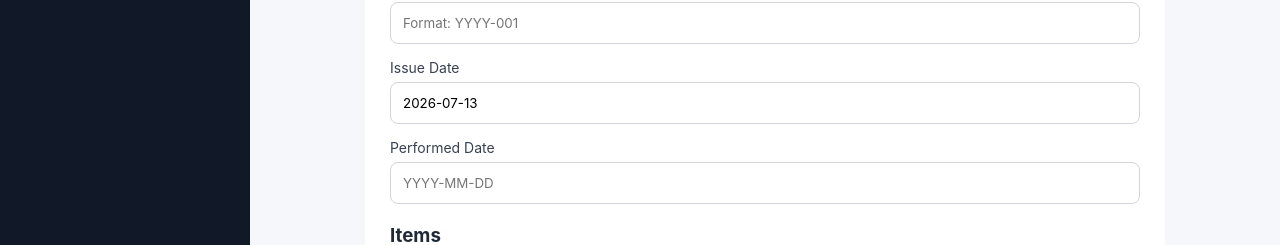
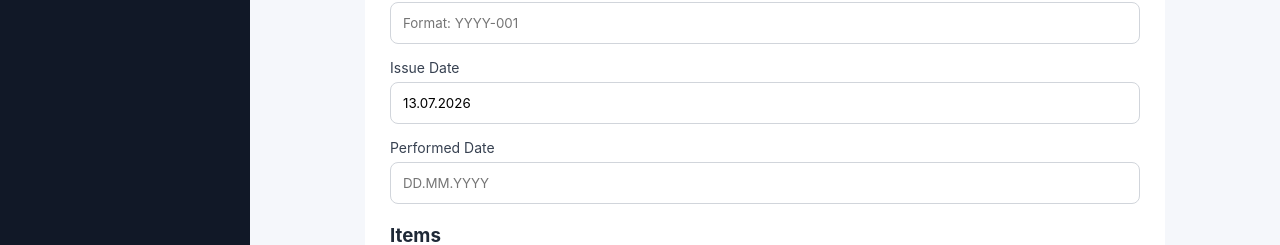
Before and after one commit to rruev/EasyInvoice, a React (Vite) app in the folder frontend/: page / in a window 1280 px wide. Shown: the part 670-915 px from the top of the page. Built offline with nearby package versions, Linux system fonts and the light colour scheme.

Commit message:
updata data to match correct invoice template

```diff
--- a/frontend/src/components/InvoiceForm/InvoiceForm.jsx
+++ b/frontend/src/components/InvoiceForm/InvoiceForm.jsx
@@ -7,7 +7,11 @@
 function InvoiceForm() {
     const { isLoading, error, generatePdf } = useInvoice();
 
-    const now = new Date().toISOString().split('T')[0];
+    const today = new Date();
+    const year = today.getFullYear();
+    const month = String(today.getMonth() + 1).padStart(2, '0');
+    const day = String(today.getDate()).padStart(2, '0');
+    const now = `${day}.${month}.${year}`;
 
     const handleSubmit = async (event) => {
         event.preventDefault();
@@ -96,7 +100,7 @@
                     name="invoiceNum"
                     // value="INV-001"
                     placeholder="Format: YYYY-001"
-                    readOnly
+                    // readOnly
                 />
 
                 <label>
@@ -114,7 +118,7 @@
 
                 <input
                     name="workedAt"
-                    placeholder="YYYY-MM-DD"
+                    placeholder="DD.MM.YYYY"
                 />
 
                 <div className="items">
```
Also changed, not shown: 1 other file (tests, documents, lock files or other folders).
